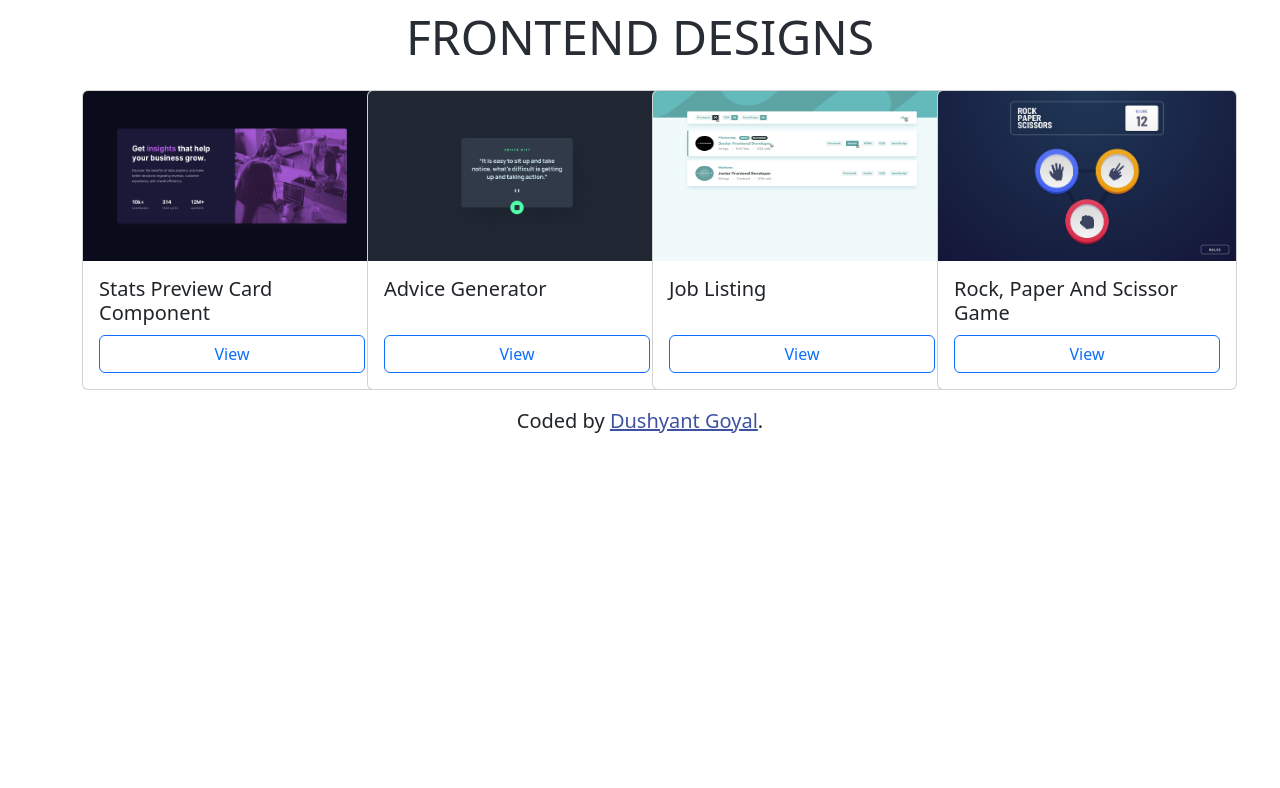
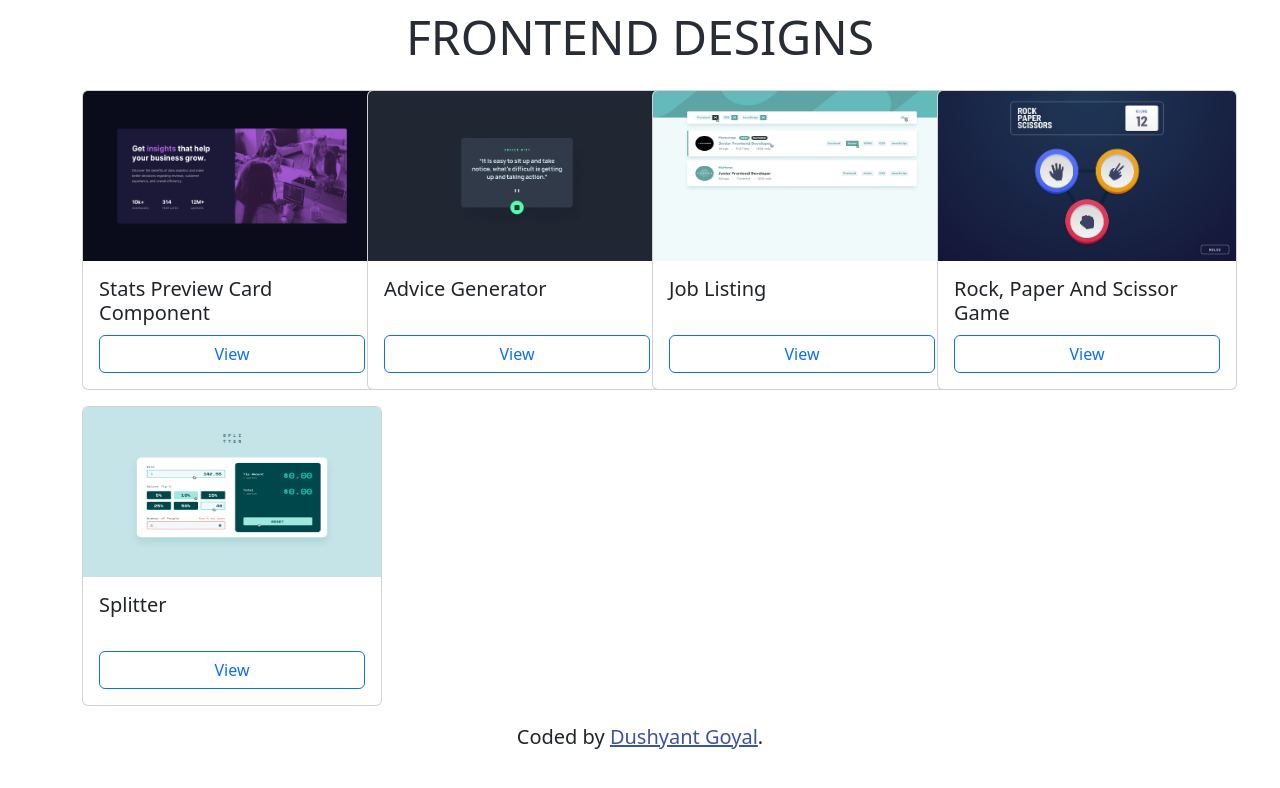
Before and after one commit to goyal-Dushi/frontend-designs, a React (Create React App) app: page / in a window 1280 px wide. Shown: the top 788 px of the page. Built offline with nearby package versions, Linux system fonts and the light colour scheme.

Commit message:
update card data to include splitter

```diff
--- a/src/App.tsx
+++ b/src/App.tsx
@@ -9,6 +9,7 @@ import RPSpage from './pages/RPSgame';
 import JobListing from './pages/JobListing';
 import { HashRouter,Routes,Route } from 'react-router-dom'
 import Meta, { MetaProps } from './components/common/Meta';
+import TipGenerator from './pages/TipGenerator';
 
 export const Main = () => {
   return (
@@ -20,6 +21,7 @@ export const Main = () => {
           <Route path='/adviceGenerator' element={<AdviceGenerator />} />
           <Route path='/jobListing' element={<JobListing />} />
           <Route path='/rpsGamePage' element={<RPSpage />} />
+          <Route path='/tipGenerator' element={<TipGenerator/>} />
         </Routes>
       </HashRouter>
     </>
--- a/src/cardsData.ts
+++ b/src/cardsData.ts
@@ -2,9 +2,17 @@ import statsPrevCardImg from './images/designs/stats-card-preview.jpg';
 import adviceGenerator from './images/designs/advice-generator.jpg';
 import jobListing from './images/designs/job-listing.jpg';
 import rpsGameImg from './images/designs/rps-game.jpg';
+import tipCalcImg from './images/designs/tip_calculator.jpg';
 
 
-export const data = [
+type CardData = {
+    id: string | number,
+    title: string,
+    cardUrl: string,
+    imgUrl?: string
+};
+
+export const data: CardData[] = [
     {
         id: '1',
         title: 'Stats Preview Card Component',
@@ -28,5 +36,11 @@ export const data = [
         title: 'Rock, Paper and Scissor Game',
         cardUrl: '/rpsGamePage',
         imgUrl: rpsGameImg
+    },
+    {
+        id: '5',
+        title: 'Splitter',
+        cardUrl: '/tipGenerator',
+        imgUrl: tipCalcImg
     }
 ]
--- a/src/components/common/Card.tsx
+++ b/src/components/common/Card.tsx
@@ -3,7 +3,7 @@ import {Link} from 'react-router-dom';
 import styles from './card.module.css';
 
 export interface CardProps {
-    imgUrl: string;
+    imgUrl?: string;
     cardUrl:string;
     title: string;
 }
@@ -14,7 +14,9 @@ const Card:React.FC<CardProps> = (props) => {
 
     return(
         <div className={`${styles.gridCard} card mx-auto`}>
-            <img src={imgUrl} alt="stats-preview-card" className="card-img-top" />
+            {imgUrl && (
+                <img src={imgUrl} alt="stats-preview-card" className="card-img-top" />
+            )}
             <div className={`${styles.hoverBody} card-body position-relative`}>
                 <h5 className="card-title text-capitalize"> {title} </h5>
                 <Link className="btn btn-outline-primary" to={cardUrl} >
```
